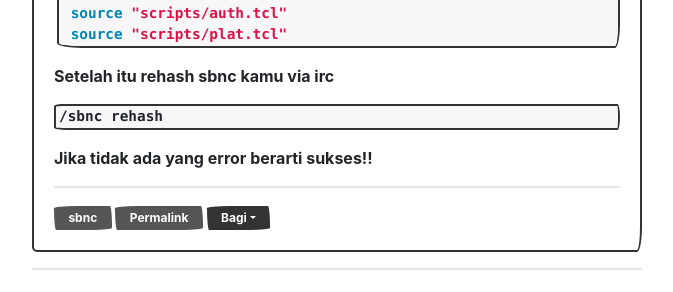
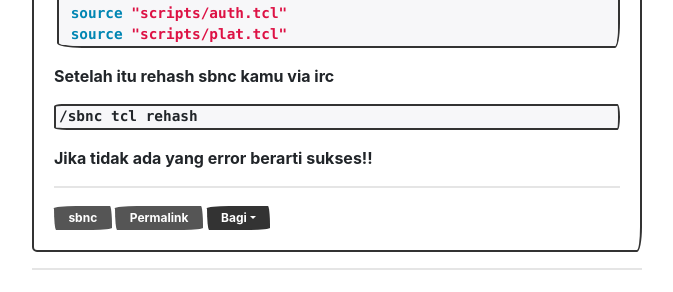
Before and after one commit to ciut/ciut.github.io, a Jekyll site: the page built from _posts/2010-02-24-cara-install-shroudbnc-sbnc.md, in a window 1280 px wide and 900 px high, scrolled down 2713 px. Shown: the part 570-862 px from the top of the window, without its empty margins (303-976 px from the left). Built offline with Jekyll 4.4.1, drawn with Linux system fonts in a browser that asks for light colours; some web fonts are replaced.

Commit message:
revisi 24/05/18

```diff
--- a/_posts/2010-02-24-cara-install-shroudbnc-sbnc.md
+++ b/_posts/2010-02-24-cara-install-shroudbnc-sbnc.md
@@ -145,5 +145,5 @@ Jangan lupa untuk edit <code>sbnc.tcl</code> dan menambahkan baris baru contoh
  source "scripts/plat.tcl"
 {% endhighlight %}
 Setelah itu rehash sbnc kamu via irc
-<pre>/sbnc rehash</pre>
+<pre>/sbnc tcl rehash</pre>
 Jika tidak ada yang error berarti sukses!!
```
